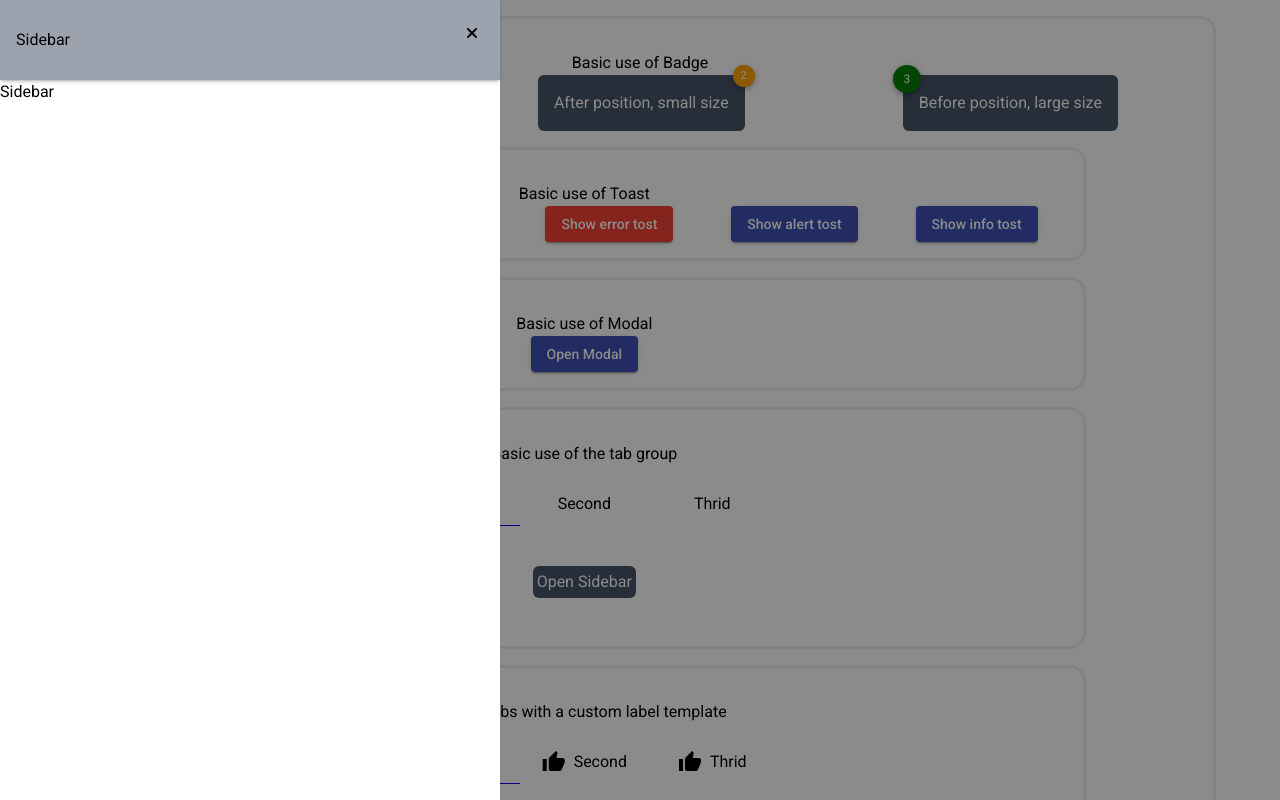
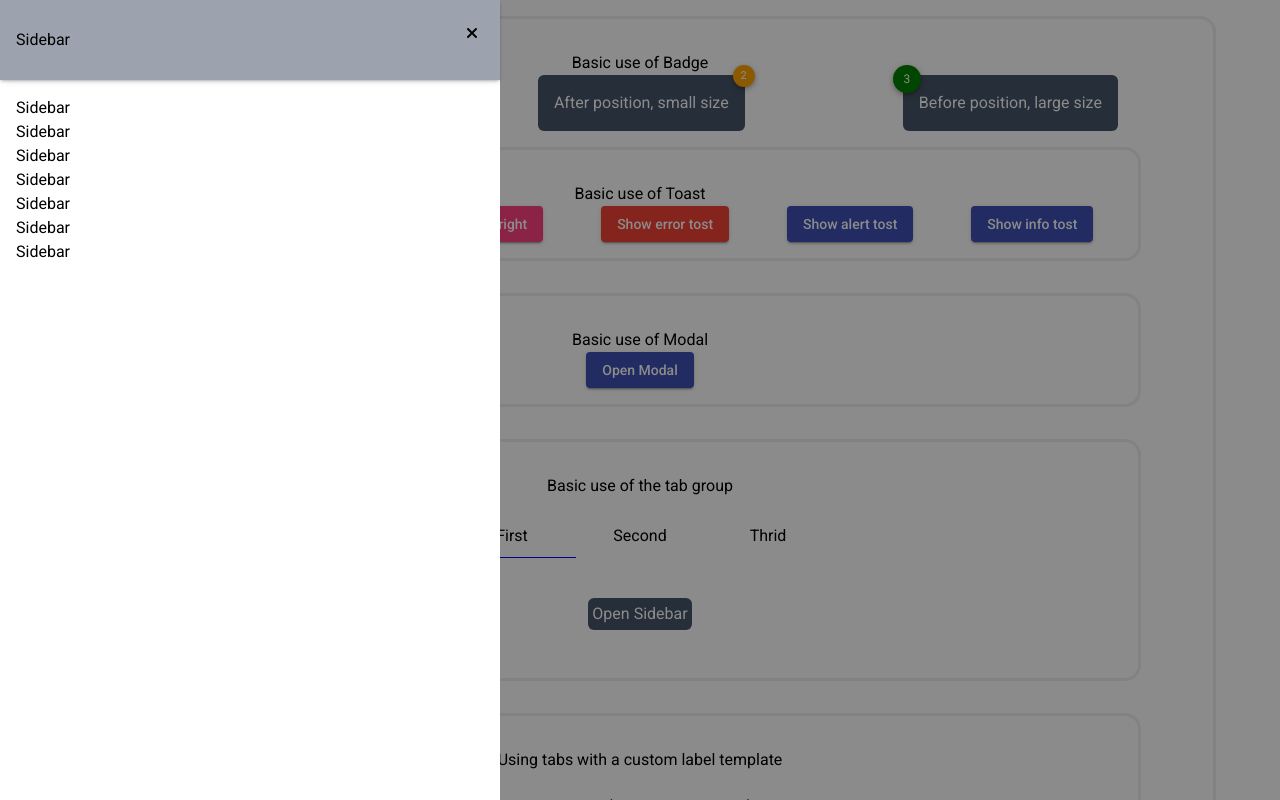
Before and after one commit to santoskarolina/angular-aws-components, an Angular app: page / in a window 1280 px wide. Both pictures are taken after a click on the button "Open Sidebar". Shown: the top 800 px of the page. Built offline with nearby package versions, Linux system fonts and the light colour scheme.

Commit message:
fix(SidebarModule): open and close animations

```diff
--- a/src/app/@awsComponents/sidebar/sidebar.component.scss
+++ b/src/app/@awsComponents/sidebar/sidebar.component.scss
@@ -2,29 +2,22 @@
   bottom: 0;
   left: 0;
   position: absolute;
-  height: 100%;
   top: 0;
   z-index: 999;
 }
 
 .sidebar {
   background-color: #fff;
-  bottom: 0;
   display: flex;
   flex-direction: column;
   position: absolute;
-  left: 0;
-  top: 0;
   width: 500px;
+  height: 100%;
   z-index: 1;
 
   .content {
-    -webkit-overflow-scrolling: touch;
     overflow: auto;
-    top: 0;
-    bottom: 0;
-    left: 0;
-    right: 0;
+    padding: 1rem;
   }
 
   .header {
@@ -40,6 +33,5 @@
   right: 0;
   background: #0000009a;
   opacity: 0.75;
-  pointer-events: auto;
   z-index: 1;
 }
--- a/src/app/@awsComponents/sidebar/sidebar.component.ts
+++ b/src/app/@awsComponents/sidebar/sidebar.component.ts
@@ -1,5 +1,5 @@
 import { trigger, state, style, transition, animate } from "@angular/animations";
-import { Component, ElementRef, EventEmitter, HostBinding, Input, OnChanges, Output, Renderer2, SimpleChanges } from "@angular/core";
+import { Component, EventEmitter, HostBinding, Input, OnChanges, Output, SimpleChanges } from "@angular/core";
 
 @Component({
   selector: 'aws-sidebar',
@@ -21,7 +21,7 @@ import { Component, ElementRef, EventEmitter, HostBinding, Input, OnChanges, Out
         animate('0.2s')
       ]),
       transition('closed => open', [
-        animate('0.5s')
+        animate('0.4s')
       ]),
     ]),
   ],
@@ -43,6 +43,6 @@ export class SidebarComponent implements OnChanges{
   }
 
   ngOnChanges(changes: SimpleChanges): void {
-     if(this.isOpen) {this.open = '100%'} else{this.open = '0'  }
+     if(this.isOpen) {this.open = '100%'} else {this.open = '0'  }
   }
 }
--- a/src/app/app.component.html
+++ b/src/app/app.component.html
@@ -2,9 +2,15 @@
   <div>
     Sidebar
   </div>
+  <p> Sidebar</p>
+  <p> Sidebar</p>
+  <p> Sidebar</p>
+  <p> Sidebar</p>
+  <p> Sidebar</p>
+  <p> Sidebar</p>
 </aws-sidebar>
 
-<div  class="tabs">
+<div  class="tabs flex flex-col items-center">
   <div class="w-full flex mt-4 items-center justify-center">
     <p>Basic use of Badge</p>
   </div>
@@ -234,3 +240,5 @@
     </aws-tab-item>
   </aws-tabs-group>
 </div>
+
+</div>
--- a/src/app/app.component.scss
+++ b/src/app/app.component.scss
@@ -1,4 +1,5 @@
 :host{
+  position: relative;
   display: flex;
   flex-direction: column;
   justify-content: center;
```
